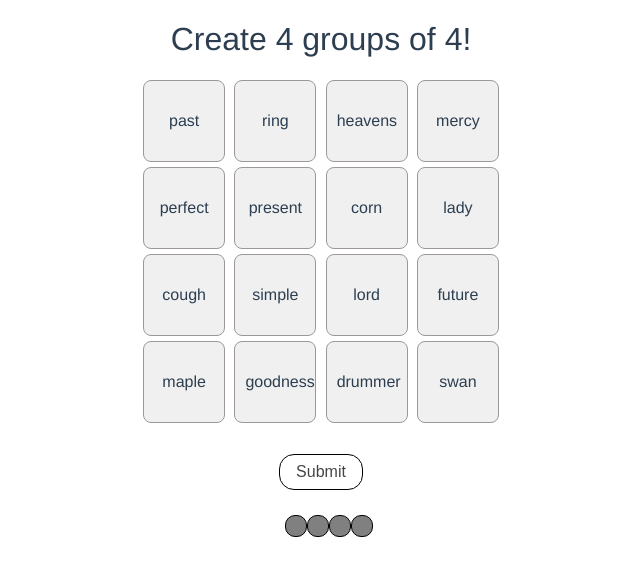
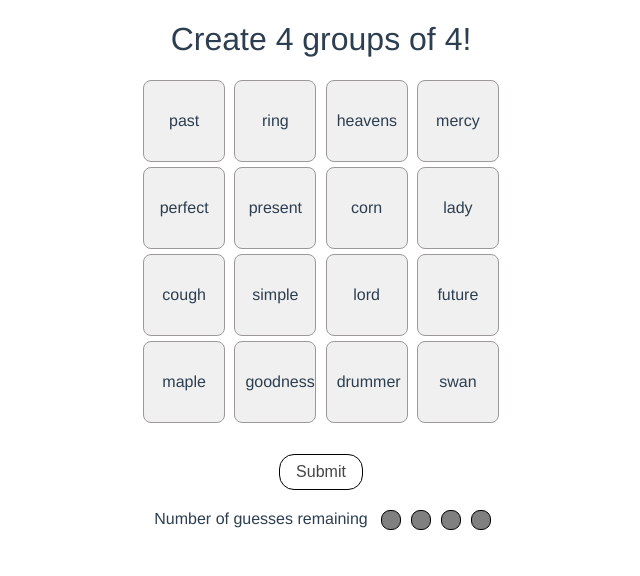
Before and after one commit to margOnline/connections, a Vue app: page / in a window 1280 px wide. Shown: the top 576 px of the page, without its empty margins (319-959 px from the left). Built offline with nearby package versions, Linux system fonts and the light colour scheme.

Commit message:
UI: Tweak styling of several components and share grid styles of board component with result page

```diff
--- a/src/App.vue
+++ b/src/App.vue
@@ -9,3 +9,10 @@ export default {
   name: "App",
 };
 </script>
+
+<style>
+.word-grid-container {
+  width: 45%;
+  margin: auto;
+}
+</style>
--- a/src/components/Board.vue
+++ b/src/components/Board.vue
@@ -1,5 +1,5 @@
 <template>
-  <div class="board-container">
+  <div class="word-grid-container">
     <GameMessage></GameMessage>
     <SolvedCategory
       v-for="category in solvedCategories()"
@@ -94,10 +94,6 @@ h2 {
 a {
   color: #42b983;
 }
-.board-container {
-  width: 45%;
-  margin: auto;
-}
 ul {
   list-style-type: none;
   padding: 0;
--- a/src/components/EmptyWordSquare.vue
+++ b/src/components/EmptyWordSquare.vue
@@ -15,7 +15,7 @@ export default {
       );
       return category.level.toLowerCase();
     },
-  }
+  },
 };
 </script>
 
--- a/src/components/NumberOfGuesses.vue
+++ b/src/components/NumberOfGuesses.vue
@@ -1,5 +1,6 @@
 <template>
-  <div class="container">
+  <div class="guesses-container">
+    Number of guesses remaining
     <div
       v-for="n in numOfGuessesRemaining()"
       :key="n"
@@ -24,17 +25,17 @@ export default {
 </script>
 
 <style scoped>
-.container {
+.guesses-container {
+  margin-top: 20px;
   display: grid;
-  grid-template-columns: 1fr 1fr 1fr 1fr;
-  margin: 25px auto;
-  padding: 0 40%;
+  grid-template-columns: 8fr 1fr 1fr 1fr 1fr;
 }
 .circle {
-  height: 20px;
-  width: 20px;
-  border-radius: 10px;
+  height: 18px;
+  width: 18px;
+  border-radius: 9px;
   border: 1px solid black;
+  margin: 0;
 }
 .filled {
   background-color: grey;
--- a/src/pages/Result.vue
+++ b/src/pages/Result.vue
@@ -1,5 +1,5 @@
 <template>
-  <div class="container">
+  <div class="word-grid-container">
     <h1>Results Page</h1>
     <WordGrid :words="words" />
   </div>
```
